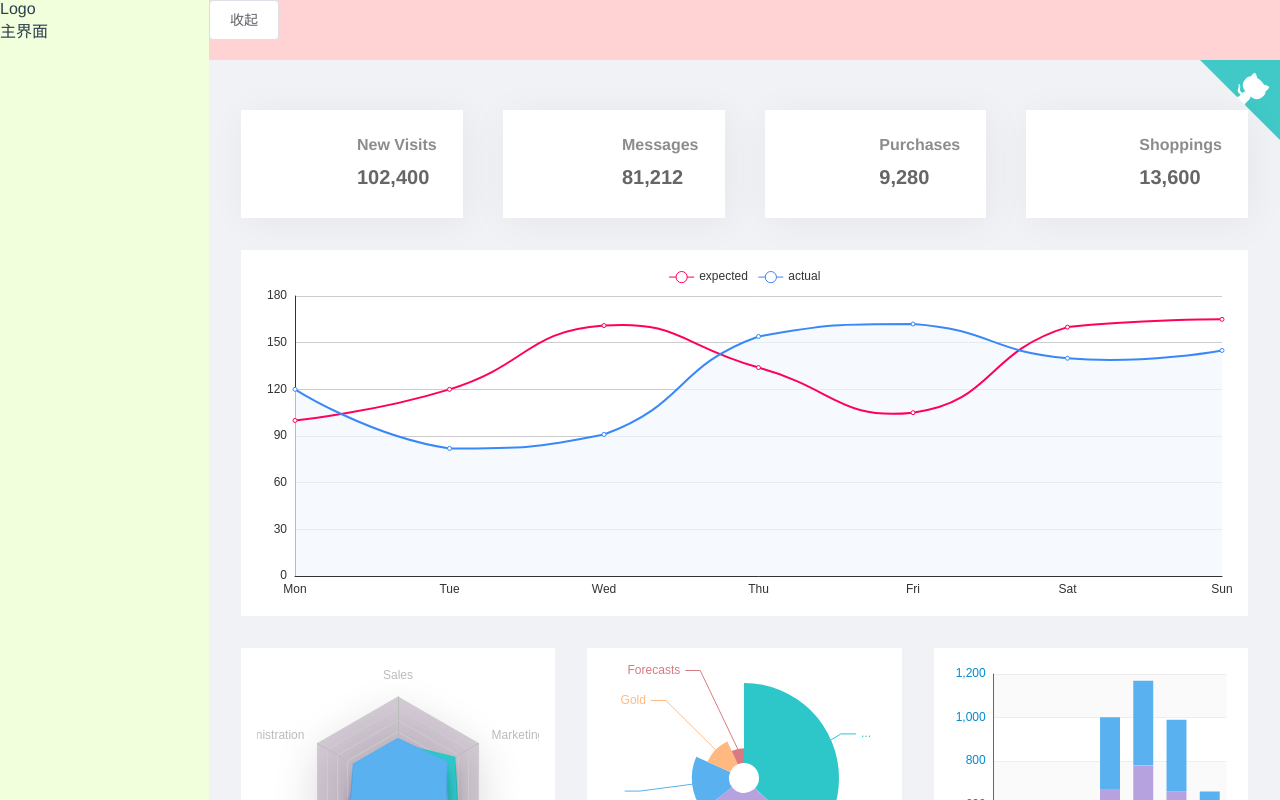
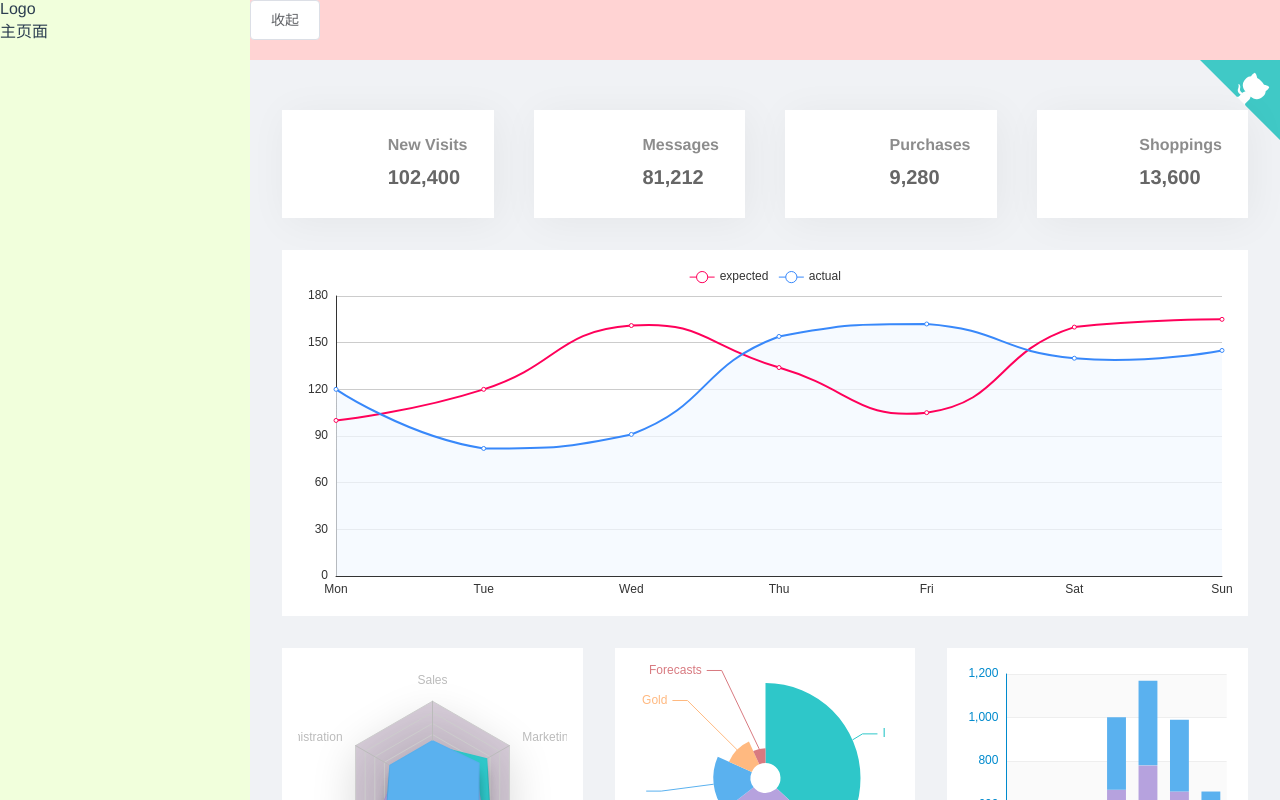
Before and after one commit to MyMatrixs/eladmin-practice, a Vue app: page /dashboard in a window 1280 px wide. Shown: the top 800 px of the page. Built offline with nearby package versions, Linux system fonts and the light colour scheme.

Commit message:
粗略修改样式

```diff
--- a/src/layout/components/Sidebar/index.vue
+++ b/src/layout/components/Sidebar/index.vue
@@ -1,8 +1,10 @@
 <template>
   <div>
-    <LogoDiv/>
-    <div>主界面</div>
-    <el-scrollbar style="height:90%" >
+    <div class="titleAndLogo">
+          <LogoDiv/>
+          <div>主页面</div>
+    </div>
+    <el-scrollbar class="scrollbar">
         <el-menu
           mode='vertical'
           :default-active='activeMenu'
@@ -42,5 +44,13 @@ export default {
 </script>
 
 <style>
-
+.titleAndLogo{
+  height: 60px;
+  position: fixed;
+}
+.scrollbar{
+   height:100%;
+   margin-top:60px;
+   position: relative;
+}
 </style>
--- a/src/layout/index.vue
+++ b/src/layout/index.vue
@@ -2,7 +2,7 @@
   <div class="main">
     <el-container style="height:100%">
         <SideBar class='container-SideBar' :style="{'width':sideBarWith+'px' }"/>
-        <div class="container">
+        <div class="container" :style="{'margin-left':sideBarWith+'px'}">
           <NavBar @changeWidth="changeSideBarwidth" class="NavBar"/>
           <MainApp class='container-MainApp'/>
         </div>
@@ -36,7 +36,8 @@ export default {
         this.sideBarWith="250"
       }
     }
-  }
+  },
+
 }
 </script>
 
@@ -54,21 +55,26 @@ body{
     width: 250px;
     height: 100%;
     background-color: rgba(172, 255, 47, 0.164);
+    position: fixed;
 
 }
 .container{
     height: 100%;
     width: 100%;
+    margin-left: 250px;
     background-color: rgba(255, 0, 0, 0.171);
+    position: relative;
 }
 .NavBar{
   width: 100%;
   height: 60px;
+  position: fixed;
 }
 .container-MainApp{
     width: 100%;
-    height: 90%;
-    margin-top: 0px;
+    height: 100%;
+    margin-top: 60px;
+    position: relative;
     background-color: rgba(0, 255, 76, 0.171);
 }
 </style>
```
